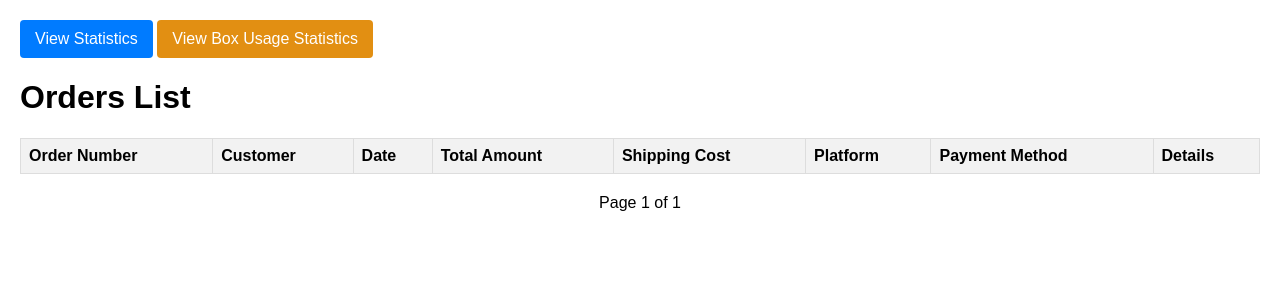
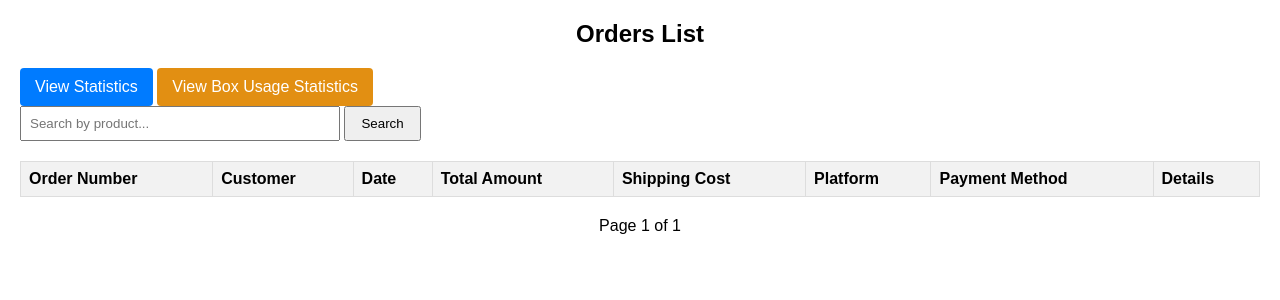
Before and after one commit to oxisakre/database, a Django app: page / in a window 1280 px wide. Shown: the top 300 px of the page. Run offline with Django 5.2, Linux system fonts and the light colour scheme; data that the repository does not hold is empty.

```diff
--- a/database-main/data_analysis/templates/home.html
+++ b/database-main/data_analysis/templates/home.html
@@ -2,9 +2,7 @@
 <html lang="en">
   <head>
     <meta charset="UTF-8" />
-    <title>Orders List</title>
-    <a href="{% url 'stats_view' %}" class="stats-link">View Statistics</a>
-    <a href="{% url 'box_usage' %}" class="boxes-link">View Box Usage Statistics</a>
+
     <style>
       body {
         font-family: Arial, sans-serif;
@@ -34,6 +32,11 @@
       .pagination {
         margin-top: 20px;
         text-align: center;
+      }
+      .container {
+        display: grid;
+        /* flex-direction: row;
+        justify-content: space-between; */
       }
       .pagination a {
         margin: 0 5px;
@@ -68,11 +71,25 @@
       .boxes-link:hover {
         background-color: #b06b03;
       }
+      .title {
+        text-align: center;
+      }
     </style>
   </head>
   <body>
-    <h1>Orders List</h1>
-
+    <h2 class="title">Orders List</h2>
+    <div class="container">
+      <div style="grid-template-columns: repeat(3, minmax(0, 1fr))">
+        <a href="{% url 'stats_view' %}" class="stats-link">View Statistics</a>
+        <a href="{% url 'box_usage' %}" class="boxes-link">View Box Usage Statistics</a>
+      </div>
+      <form method="get" action="{% url 'home' %}">
+        <input type="text" name="search" placeholder="Search by product..." value="{{ request.GET.search }}" style="padding: 8px; width: 300px; margin-bottom: 20px" />
+        <button type="submit" style="padding: 8px 15px">Search</button>
+      </form>
+      <div></div>
+      <div></div>
+    </div>
     <table>
       <thead>
         <tr>
--- a/database-main/data_analysis/views.py
+++ b/database-main/data_analysis/views.py
@@ -8,23 +8,34 @@ from django.db.models import Sum, Count
 from django.db.models import Q, F
 from .forms import DateSelectorForm, DateRangeForm
 from django.db.models.functions import Round
-
+from django.http import JsonResponse
+from django.template.loader import render_to_string
 
 def home(request):
-    # Retrieve all orders and order them by date, descending
-    orders = Order.objects.all().order_by('-order_date')
+    # Obtener el término de búsqueda del campo de búsqueda
+    search_query = request.GET.get('search', '')
 
-    # Convert order_date to the local timezone for each order
+    # Filtrar órdenes por producto si se proporciona un término de búsqueda
+    if search_query:
+        # Filtrar órdenes que contienen el producto buscado en la descripción
+        orders = Order.objects.filter(
+            orderproduct__product__description__icontains=search_query
+        ).distinct().order_by('-order_date')
+    else:
+        # Si no hay término de búsqueda, devolver todas las órdenes
+        orders = Order.objects.all().order_by('-order_date')
+
+    # Convertir order_date a la zona horaria local para cada orden
     for order in orders:
         order.order_date = timezone.localtime(order.order_date)
 
-    # Set up pagination, showing 20 orders per page
+    # Paginación de las órdenes, mostrando 20 órdenes por página
     paginator = Paginator(orders, 20)
     page_number = request.GET.get('page')
     page_obj = paginator.get_page(page_number)
 
-    # Render the template with the paginated orders
-    return render(request, 'home.html', {'orders': page_obj})
+    # Renderizar la plantilla con las órdenes paginadas y el término de búsqueda
+    return render(request, 'home.html', {'orders': page_obj, 'search_query': search_query})
 
 
 def order_detail(request, order_id):
@@ -42,7 +53,6 @@ def order_detail(request, order_id):
     }
     return render(request, 'order_detail.html', context)
 
-
 def stats_view(request):
     form = DateRangeForm(request.POST or None)
     top_products = []
@@ -54,6 +64,7 @@ def stats_view(request):
     today = datetime.now()
     one_week_ago = today - timedelta(days=7)
     one_month_ago = today - timedelta(days=30)
+    products_per_page = 10  # Número inicial de productos por página
 
     if form.is_valid():
         # Rango de fechas seleccionado por el usuario
@@ -86,7 +97,7 @@ def stats_view(request):
     )
 
     # Paginación de productos
-    paginator = Paginator(top_products, 20)
+    paginator = Paginator(top_products, products_per_page)
     page = request.GET.get('page', 1)
     try:
         paginated_products = paginator.page(page)
@@ -115,10 +126,15 @@ def stats_view(request):
         .order_by('-method_count')
     )
 
+    # Comprobamos si es una solicitud AJAX para cargar más productos
+    if request.is_ajax():
+        products_html = render_to_string('partial_top_products.html', {'top_products': paginated_products})
+        return JsonResponse({'products_html': products_html})
+
     context = {
         'form': form,
         'top_products': paginated_products,
-        'daily_revenue': selected_revenue,  # Aquí mostramos el ingreso del rango de fechas seleccionado
+        'daily_revenue': selected_revenue,
         'weekly_revenue': weekly_revenue,
         'monthly_revenue': monthly_revenue,
         'platform_usage': platform_usage,
@@ -128,6 +144,7 @@ def stats_view(request):
     }
 
     return render(request, 'stats.html', context)
+
 
 
 
```
Also changed, not shown: database-main/data_analysis/templates/partial_top_products.html (added, +7 -0 lines), database-main/data_analysis/templates/stats.html (+29 -8 lines).
